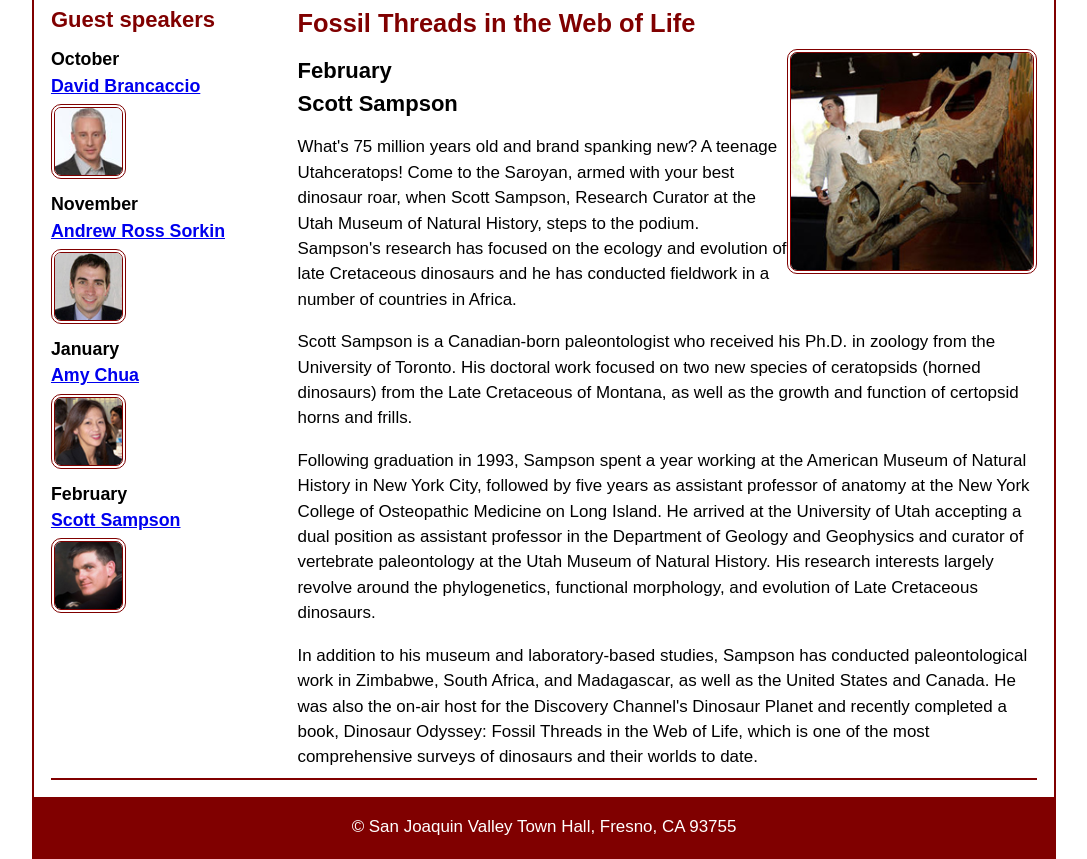
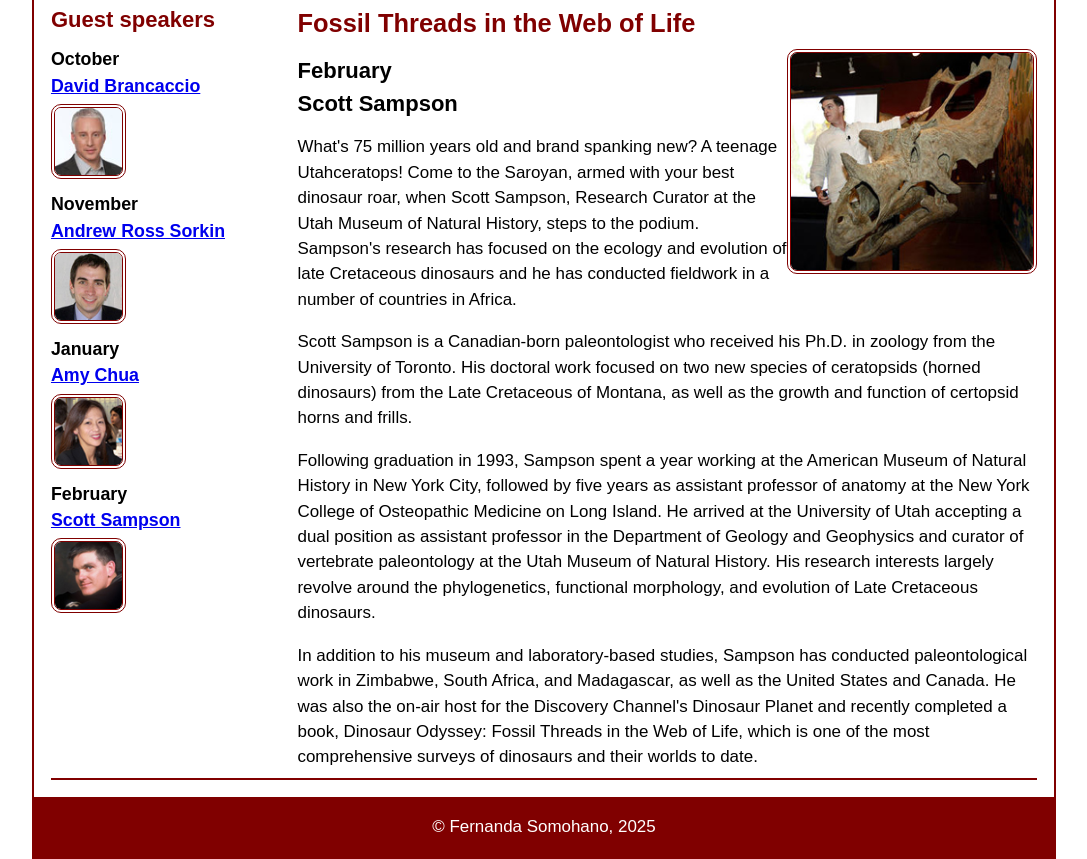
Before and after one commit to fersomort/A08, a website: page speakers/sampson.html in a window 1280 px wide. Shown: the part 118-977 px from the top of the page, without its empty margins (96-1183 px from the left). Drawn offline with Linux system fonts and the light colour scheme.

Commit message:
exercise 6.2

```diff
--- a/speakers/sampson.html
+++ b/speakers/sampson.html
@@ -57,7 +57,7 @@
 		</section>
 	</main>
 	<footer>
-		<p>&copy; San Joaquin Valley Town Hall, Fresno, CA 93755</p>
+		<p>&copy; Fernanda Somohano, 2025</p>
 	</footer>
 </body>
 </html>
--- a/styles/main.css
+++ b/styles/main.css
@@ -111,6 +111,7 @@
         padding-bottom: .5em;
     }
 }
+
 aside {
     flex-basis: 25%;
     border-top: 2px solid var(--accent-color);
```
